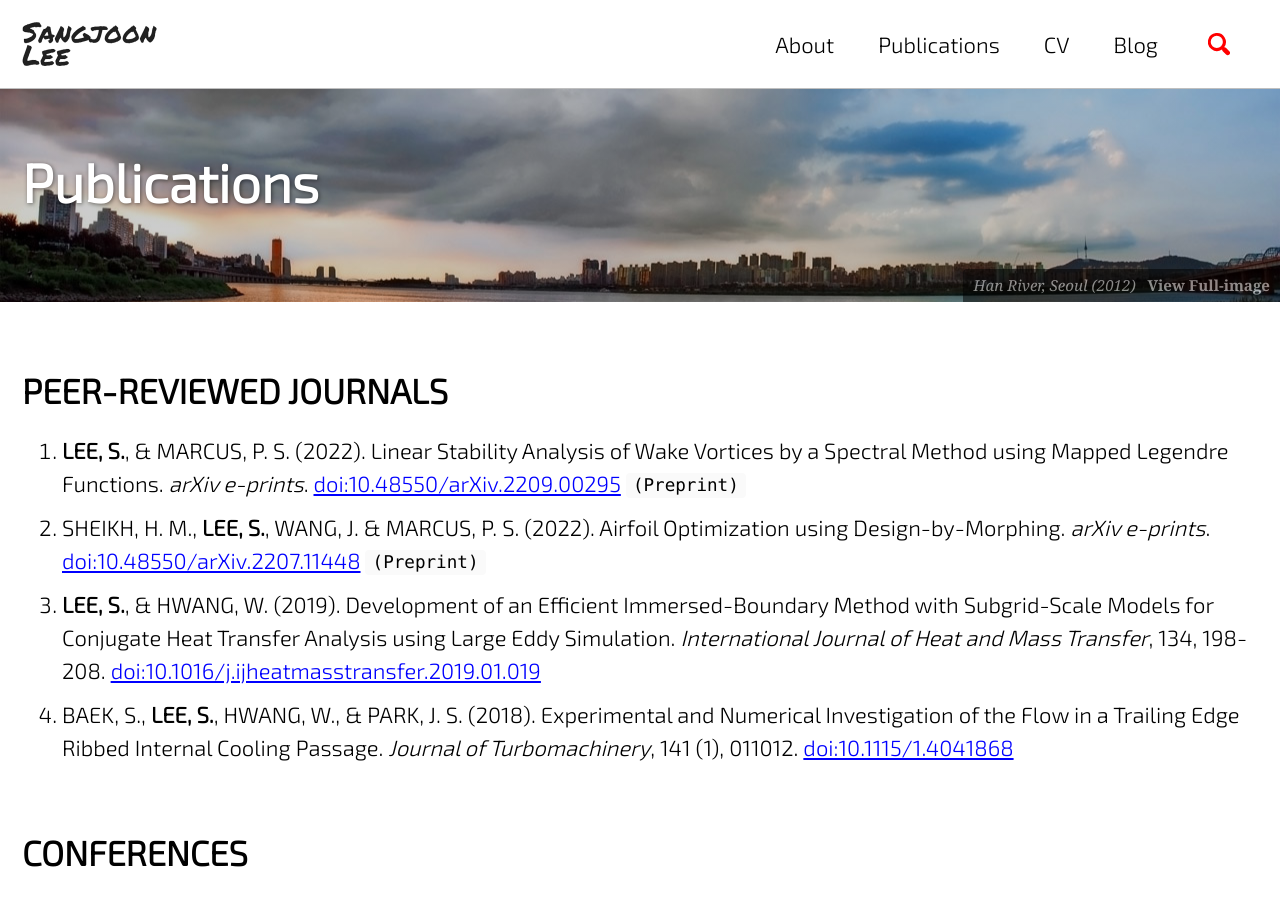
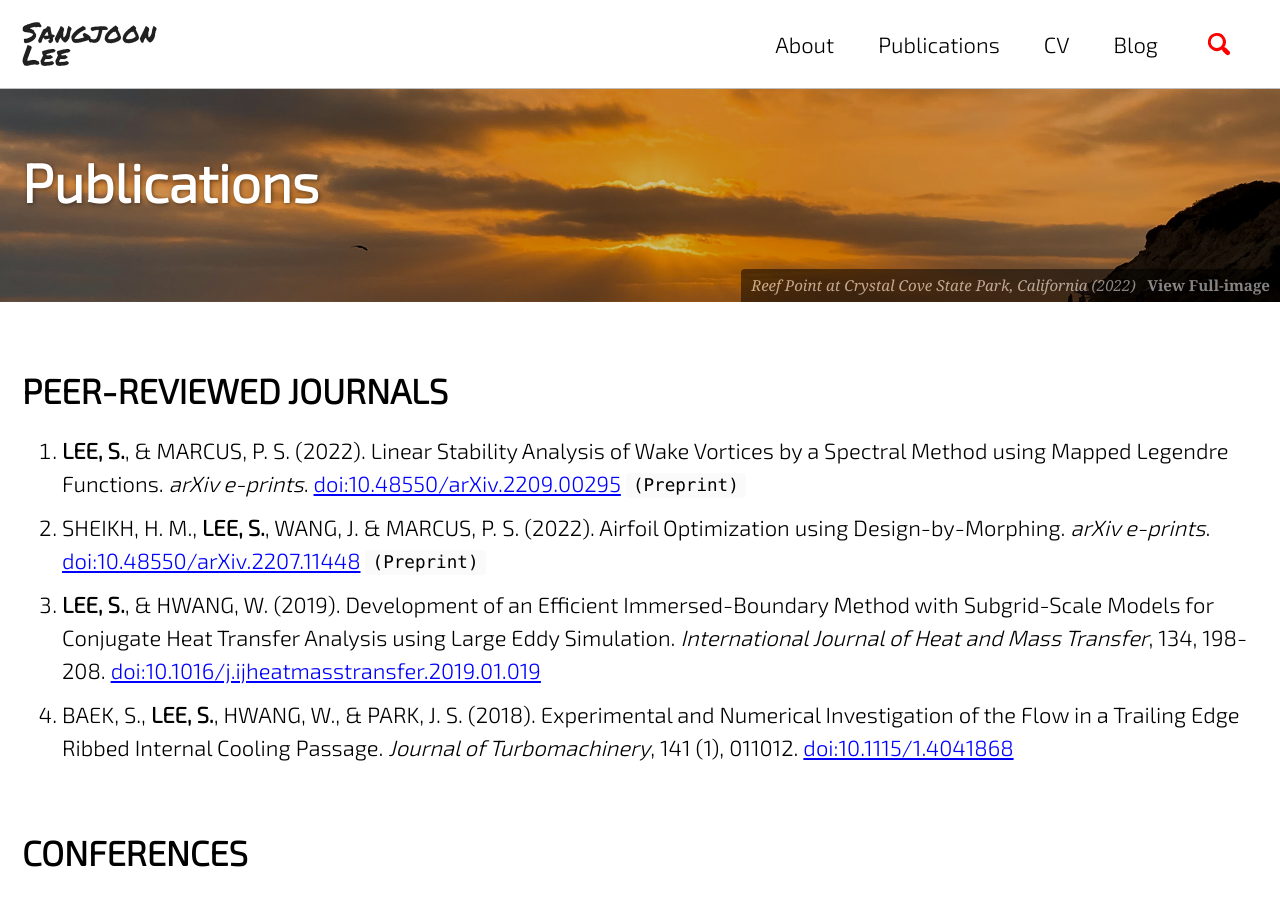
Before and after one commit to jun9303/jun9303.github.io, a Jekyll site: the page built from _pages/publications.md, in a window 1280 px wide and 900 px high. Built offline with Jekyll 4.4.1, drawn with Linux system fonts in a browser that asks for light colours; cached includes are drawn as plain includes; nearby versions of some CDN libraries; emoji names are drawn with the system emoji font.

Commit message:
Photo updates

```diff
--- a/_pages/publications.md
+++ b/_pages/publications.md
@@ -5,7 +5,7 @@ title: "Publications"
 header:
   overlay_image: /assets/images/header_publications.jpg
   overlay_filter: 0.2
-  caption: "*Han River, Seoul (2012)* &nbsp; **[View Full-image](/assets/photographs/hangang_at_dongjak_seoul_2012.jpg)**"
+  caption: "*Reef Point at Crystal Cove State Park, California (2022)* &nbsp; **[View Full-image](/assets/photographs/reef_point_crystal_cove_2022.jpg)**"
 ---
 
 # PEER-REVIEWED JOURNALS
```
Also changed, not shown: assets/images/header_publications.jpg.
